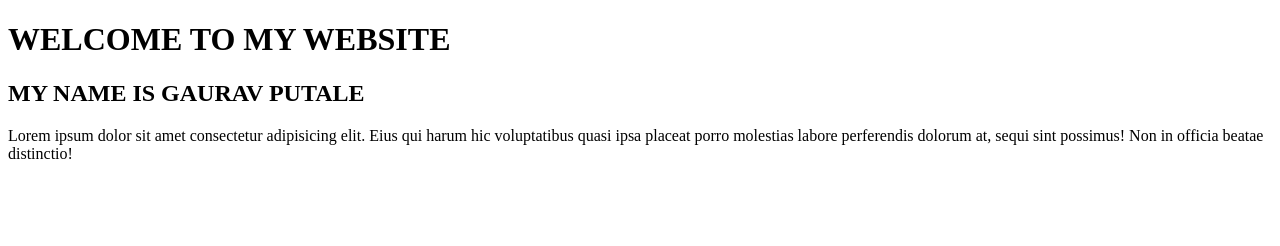
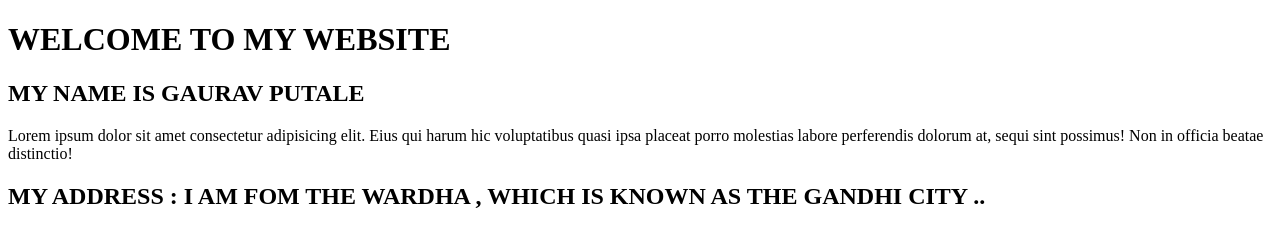
Before and after one commit to gauravputale1416/github-practice, a plain HTML site: page index.html in a window 1280 px wide. Drawn offline with Linux system fonts and the light colour scheme.

Commit message:
i added the address

```diff
--- a/index.html
+++ b/index.html
@@ -7,5 +7,9 @@
     <h1>WELCOME TO MY WEBSITE</h1>
     <h2> MY NAME IS GAURAV PUTALE</h2>
     <p>Lorem ipsum dolor sit amet consectetur adipisicing elit. Eius qui harum hic voluptatibus quasi ipsa placeat porro molestias labore perferendis dolorum at, sequi sint possimus! Non in officia beatae distinctio!</p>
+    <h2>
+        MY ADDRESS :
+        I AM FOM THE WARDHA , WHICH IS KNOWN AS THE GANDHI CITY ..
+    </h2>
 </body>
 </html>
```
